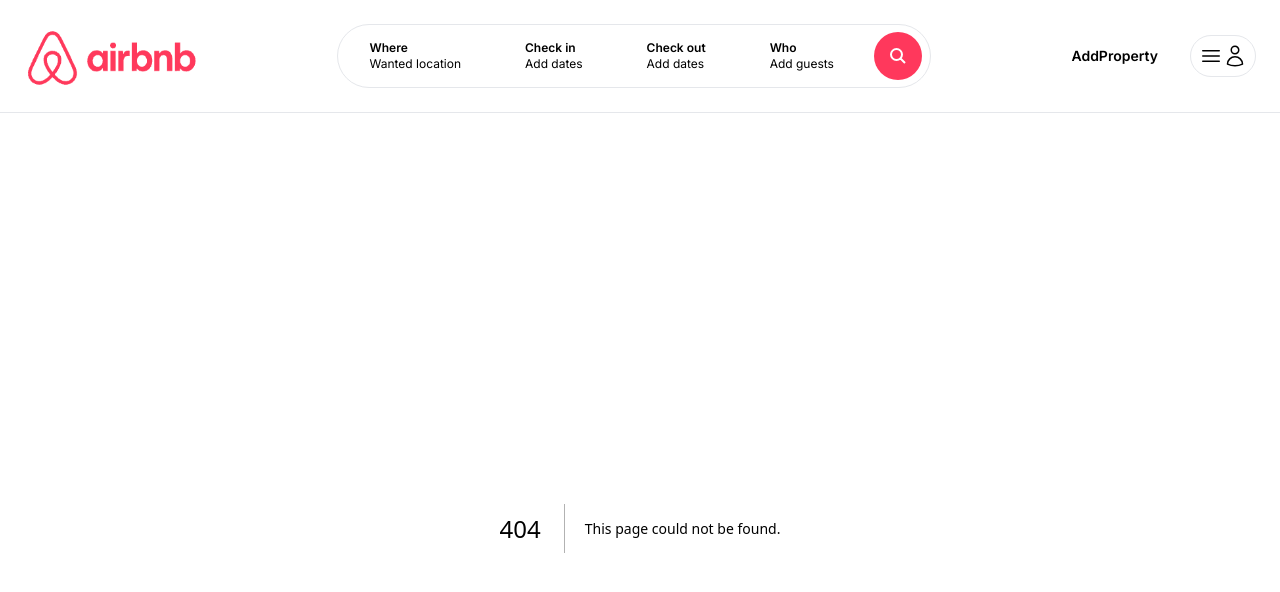
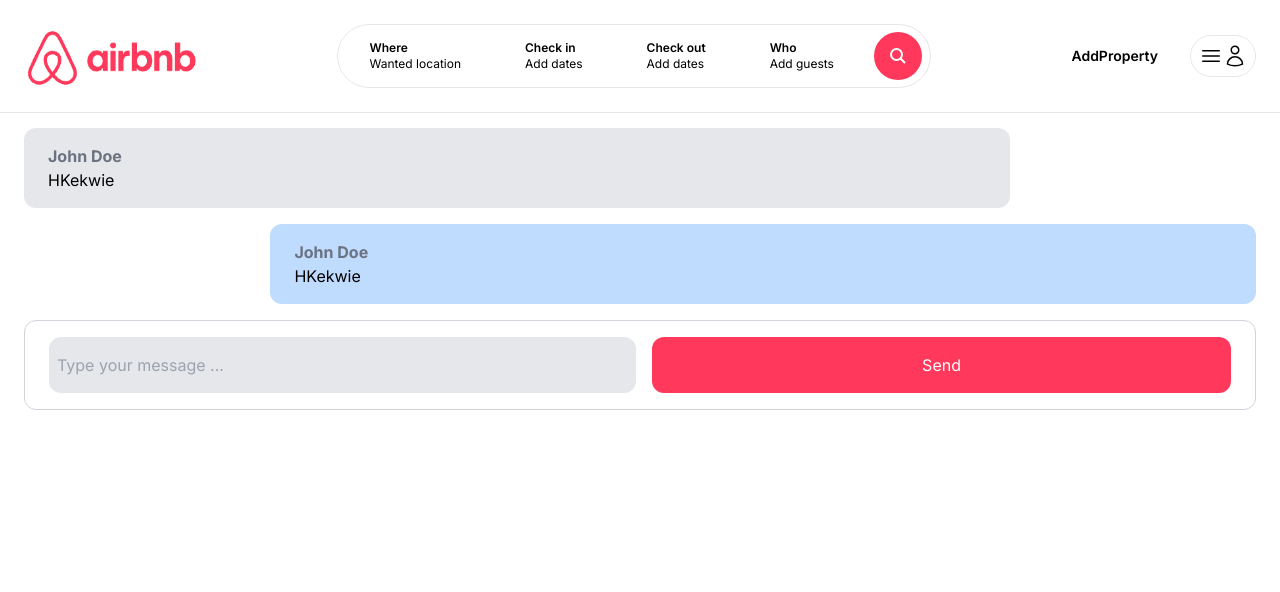
Before and after one commit to YatiZ/Airbnb-Clone, a Next.js app in the folder djangobnb/: page /inbox/1 in a window 1280 px wide. Before the commit this address had no page. Shown: the top 592 px of the page. Built offline with nearby package versions, Linux system fonts and the light colour scheme.

Commit message:
add-conversation-page

```diff
--- /dev/null
+++ b/djangobnb/app/components/forms/CustomButton.tsx
@@ -0,0 +1,12 @@
+import React from 'react'
+import { CustomButtonProps } from '@/types'
+
+const CustomButton:React.FC<CustomButtonProps> = ({label, onClick, className}) => {
+  return (
+    <div onClick={onClick} className={`${className} text-center w-full py-4 bg-airbnb hover:bg-airbnb-dark text-white rounded-xl cursor-pointer transition`}>
+        {label}
+    </div>
+  )
+}
+
+export default CustomButton
--- /dev/null
+++ b/djangobnb/app/components/inbox/Conversation.tsx
@@ -0,0 +1,12 @@
+import React from 'react'
+
+const Conversation = () => {
+  return (
+    <div className='px-6 py-4 border border-gray-300 rounded-xl'>
+      <p className="mb-6 text-xl">John Doe</p>
+      <p className="text-airbnb-dark">Go to conversation</p>
+    </div>
+  )
+}
+
+export default Conversation
--- /dev/null
+++ b/djangobnb/app/components/inbox/ConversationDetail.tsx
@@ -0,0 +1,33 @@
+'use client'
+import React from 'react'
+import CustomButton from '../forms/CustomButton'
+
+const ConversationDetail = () => {
+  return (
+    <>
+    <div className='max-h-[400px] overflow-auto flex flex-col space-y-4'>
+      <div className="w-[80%] py-4 px-6 rounded-xl bg-gray-200">
+        <p className="font-bold text-gray-500">
+          John Doe
+        </p>
+        <p>HKekwie</p>
+      </div>
+
+      <div className="w-[80%] ml-[20%] py-4 px-6 rounded-xl bg-blue-200">
+        <p className="font-bold text-gray-500">
+          John Doe
+        </p>
+        <p>HKekwie</p>
+      </div>
+    </div>
+
+    <div className="mt-4 py-4 px-6 flex border border-gray-300 space-x-4 rounded-xl">
+      <input type="text" placeholder='Type your message ...' className='w-full p-2 bg-gray-200 rounded-xl' />
+
+      <CustomButton label='Send' onClick={()=> console.log('Clicked')} className="w-[100px]"/>
+    </div>
+    </>
+  )
+}
+
+export default ConversationDetail
--- /dev/null
+++ b/djangobnb/app/inbox/[id]/page.tsx
@@ -0,0 +1,12 @@
+import ConversationDetail from '@/app/components/inbox/ConversationDetail'
+import React from 'react'
+
+const ConversationPage = () => {
+  return (
+    <main className="max-w-[1500px] mx-auto px-6 pb-6">
+        <ConversationDetail/>
+    </main>
+  )
+}
+
+export default ConversationPage
--- /dev/null
+++ b/djangobnb/app/inbox/page.tsx
@@ -0,0 +1,18 @@
+import React from 'react'
+import Conversation from '../components/inbox/Conversation'
+
+const InboxPage = () => {
+  return (
+    <main className="max-w-[1500px] mx-auto px-6 pb-6 space-y-4">
+        <h1 className="my-6 text-2xl">Inbox</h1>
+
+        <Conversation/>
+
+        <Conversation/>
+
+        <Conversation/>
+    </main>
+  )
+}
+
+export default InboxPage
--- /dev/null
+++ b/djangobnb/app/myproperties/page.tsx
@@ -0,0 +1,16 @@
+import React from 'react'
+import PropertyList from '../components/property/PropertyList'
+
+const MyPropertiesPage = () => {
+  return (
+    <main className="max-w-[1500px] mx-auto px-6 pb-6">
+        <h1 className="my-6 text-2xl">My properties</h1>
+
+        <div className="grid grid-cols-1 md:grid-cols-3 lg:grid-cols-4 gap-5">
+            <PropertyList/>
+        </div>
+    </main>
+  )
+}
+
+export default MyPropertiesPage
--- /dev/null
+++ b/djangobnb/types/index.ts
@@ -0,0 +1,5 @@
+export interface CustomButtonProps{
+    label: string;
+    onClick: ()=> void;
+    className?: string;
+}
```
